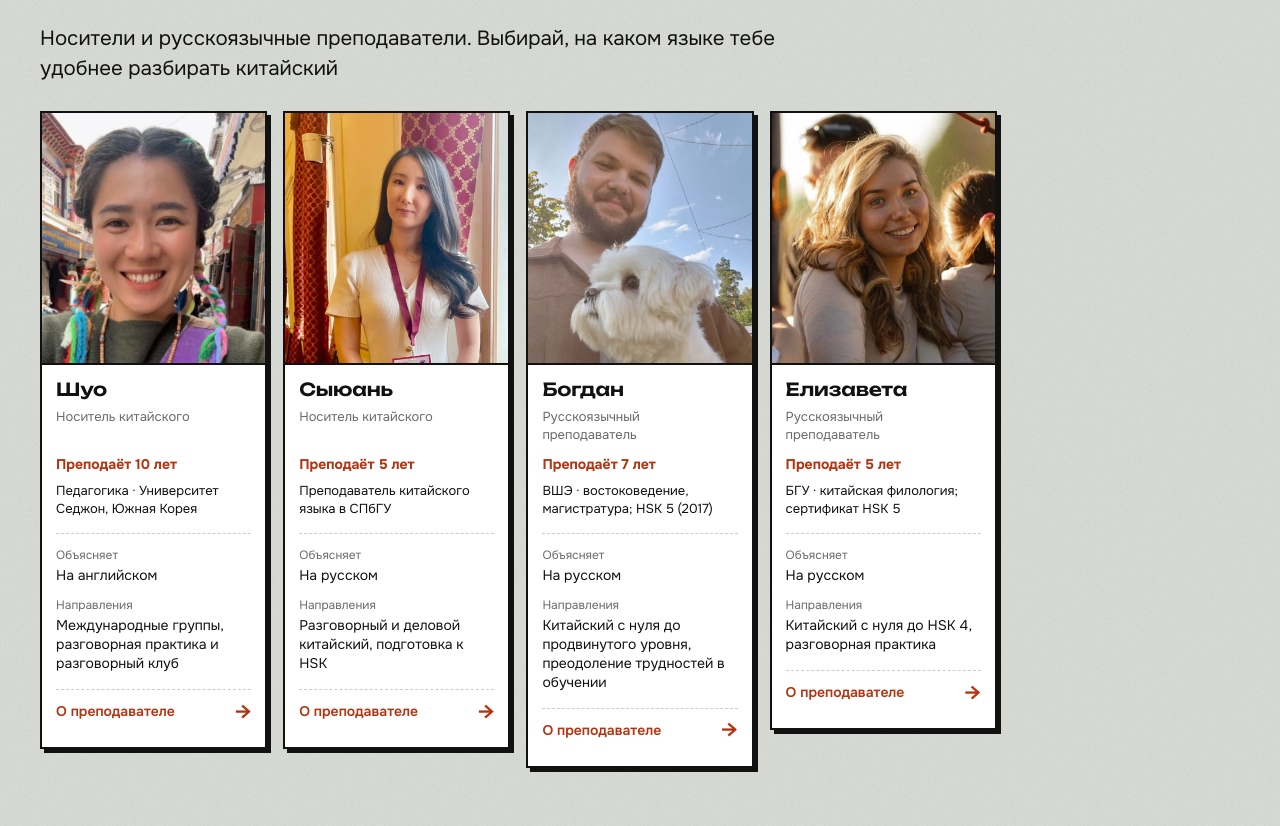
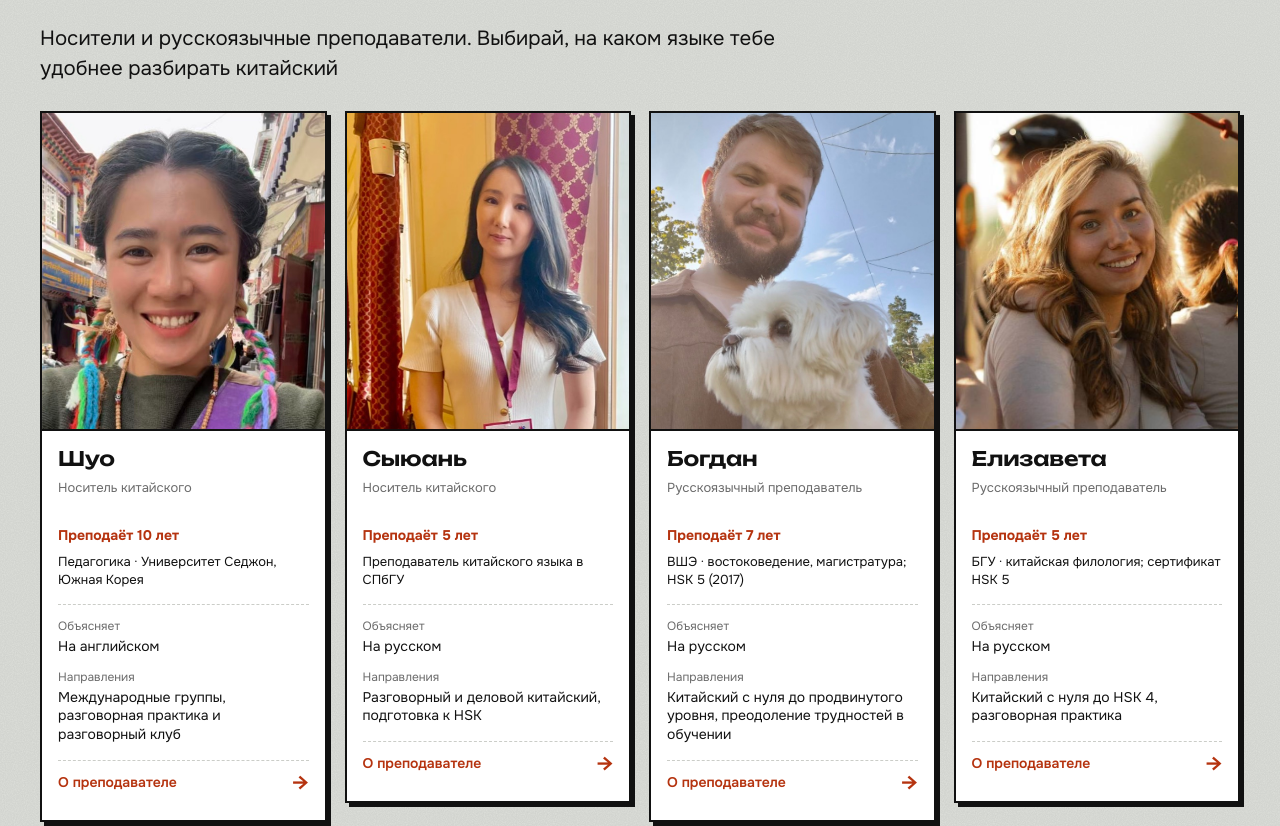
Before and after one commit to anna3naidenova-debug/henhao, a website: page site/index.html in a window 1280 px wide. Shown: the part 4783-5609 px from the top of the page. Drawn offline with Linux system fonts and the light colour scheme.

Commit message:
преподаватели

```diff
--- a/site/assets/css/style.css
+++ b/site/assets/css/style.css
@@ -392,10 +392,10 @@ i[lang="zh-Latn-pinyin"] { font-style: normal; }
   .teachers__grid { grid-template-columns: repeat(2, minmax(0, 1fr)); }
 }
 @media (min-width: 900px) {
-  .teachers__grid { grid-template-columns: repeat(3, minmax(0, 1fr)); }
+  .teachers__grid { grid-template-columns: repeat(4, minmax(0, 1fr)); }
 }
-@media (min-width: 1100px) {
-  .teachers__grid { grid-template-columns: repeat(5, minmax(0, 1fr)); gap: 16px; }
+@media (min-width: 900px) and (max-width: 1199px) {
+  .teachers__grid { gap: 16px; }
   .teacher-card__body { padding: 14px; }
   .teacher-card__body .h3 { font-size: 18px; }
 }
--- a/site/index.html
+++ b/site/index.html
@@ -17,7 +17,7 @@
 <link rel="apple-touch-icon" href="assets/img/apple-touch-icon.png">
 <link rel="preload" href="assets/fonts/unbounded.woff2" as="font" type="font/woff2" crossorigin>
 <link rel="preload" href="assets/fonts/onest.woff2" as="font" type="font/woff2" crossorigin>
-<link rel="stylesheet" href="assets/css/style.css?v=16">
+<link rel="stylesheet" href="assets/css/style.css?v=17">
 </head>
 <body>
 
```
